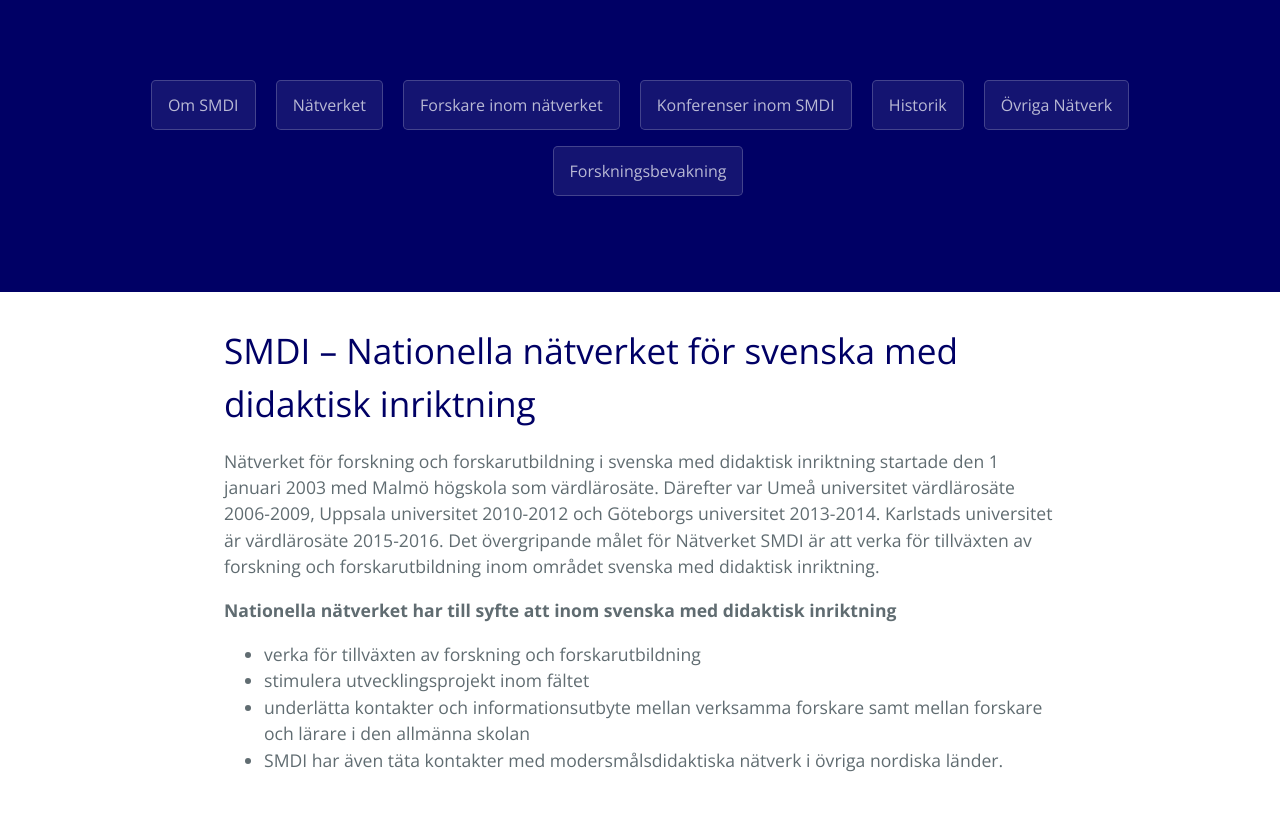
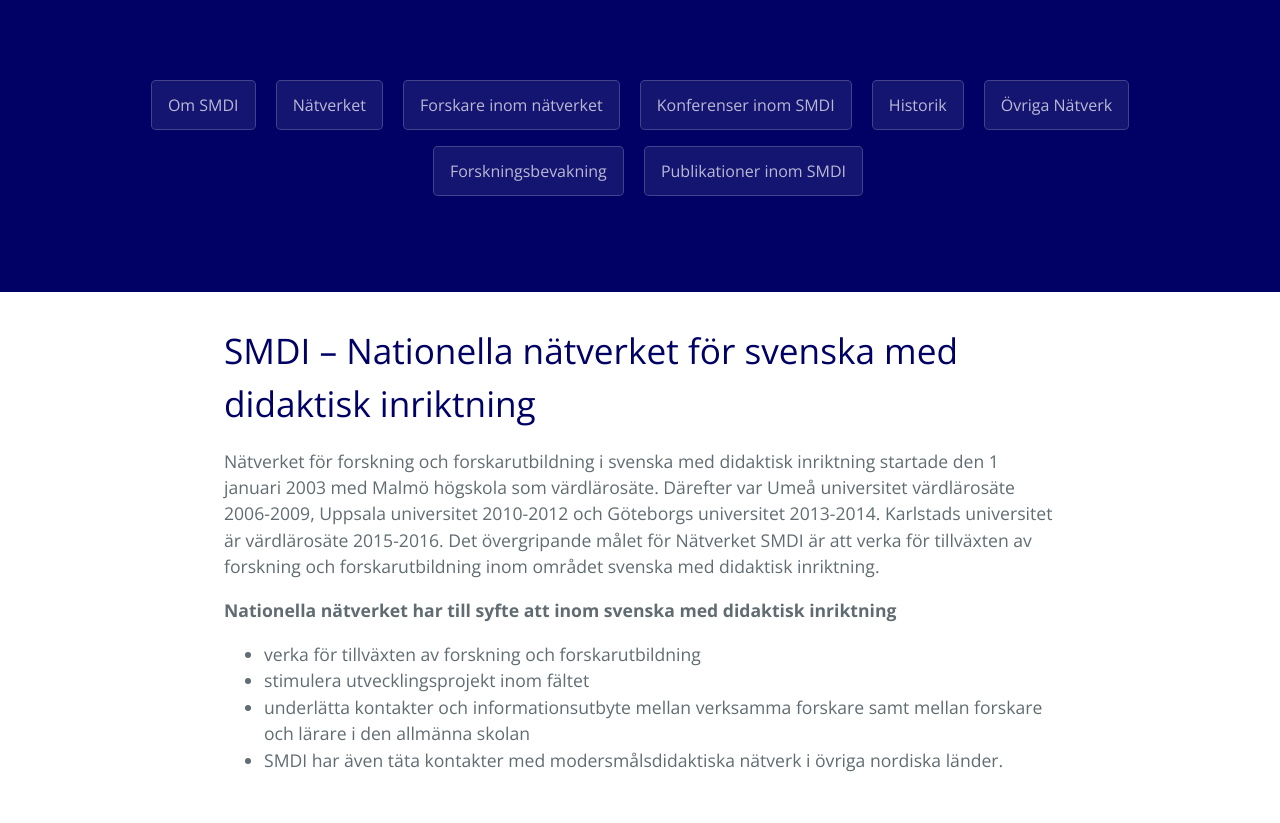
Before and after one commit to smdihemsida/smdihemsida.github.io, a Jekyll site: the page built from index.md, in a window 1280 px wide. Shown: the part 303-1126 px from the top of the page. Built offline with Jekyll 4.4.1, drawn with Linux system fonts in a browser that asks for light colours; our own code applies the rules of GitHub Pages for plain Markdown files.

Commit message:
Update pages.html

```diff
--- a/_layouts/pages.html
+++ b/_layouts/pages.html
@@ -25,13 +25,14 @@
     <h1 class="project-name" style="font-family: 'Righteous', cursive;font-size: 20vw;">SMDI</h1>
     <h2 class="project-tagline" style="font-family: 'Righteous', cursive;font-size: 3vw;margin-top: -8vw;">svenska med didaktisk inriktning</h2>
     -->
-        <a href="https://albinmartinsson.github.io/" class="btn">Om SMDI</a>
-        <a href="https://albinmartinsson.github.io/nätverket" class="btn">Nätverket</a>
-        <a href="https://albinmartinsson.github.io/forskare" class="btn">Forskare inom nätverket</a>
-        <a href="https://albinmartinsson.github.io/konferenser" class="btn">Konferenser inom SMDI</a>
-        <a href="https://albinmartinsson.github.io/historik" class="btn">Historik</a>
-        <a href="https://albinmartinsson.github.io/övriganätverk" class="btn">Övriga Nätverk</a>
-        <a href="https://albinmartinsson.github.io/forskningsbevakning" class="btn">Forskningsbevakning</a>
+        <a href="https://smdihemsida.github.io/" class="btn">Om SMDI</a>
+        <a href="https://smdihemsida.github.io/nätverket" class="btn">Nätverket</a>
+        <a href="https://smdihemsida.github.io/forskare" class="btn">Forskare inom nätverket</a>
+        <a href="https://smdihemsida.github.io/konferenser" class="btn">Konferenser inom SMDI</a>
+        <a href="https://smdihemsida.github.io/historik" class="btn">Historik</a>
+        <a href="https://smdihemsida.github.io/övriganätverk" class="btn">Övriga Nätverk</a>
+        <a href="https://smdihemsida.github.io/forskningsbevakning" class="btn">Forskningsbevakning</a>
+        <a href="https://smdihemsida.github.io/publikationer" class="btn">Publikationer inom SMDI</a>
 
     </section>
 
```
